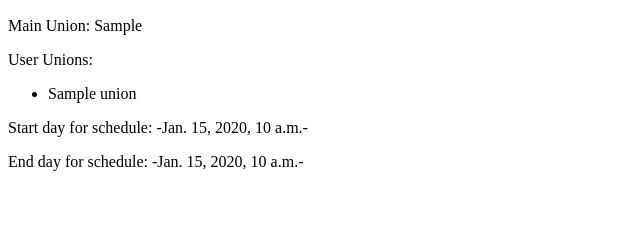
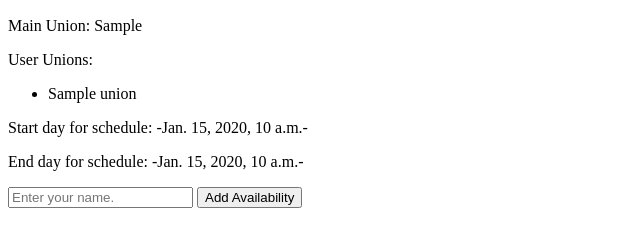
Before and after one commit to brandiseeley/scheduling-app, a Django app: template scheduler/templates/scheduler/schedule.html in a window 1280 px wide. Shown: the part 97-344 px from the top of the page, without its empty margins (0-640 px from the left). Run offline with Django 5.2, Linux system fonts and the light colour scheme; the template is opened without the code that fills it: most values are stand-ins (such as "Sample title", 1, 10 or a date in 2020).

Commit message:
Create form to submit availability

```diff
--- a/scheduler/static/scheduler/render_schedules.js
+++ b/scheduler/static/scheduler/render_schedules.js
@@ -1,4 +1,5 @@
-/* eslint-disable max-lines-per-function */
+// Manage Clusters & Slots
+
 class Slot {
   constructor(ISOString) {
     this.ISOString = ISOString;
@@ -72,30 +73,99 @@ class SlotCluster {
   }
 }
 
+// Manage API
+
+function getCookie(name) {
+  let cookieValue = null;
+  if (document.cookie && document.cookie !== '') {
+    const cookies = document.cookie.split(';');
+    for (let i = 0; i < cookies.length; i++) {
+      const cookie = cookies[i].trim();
+      // Does this cookie string begin with the name we want?
+      if (cookie.substring(0, name.length + 1) === (name + '=')) {
+        cookieValue = decodeURIComponent(cookie.substring(name.length + 1));
+        break;
+      }
+    }
+  }
+  return cookieValue;
+}
+
 async function getScheduleData() {
-  let response = await fetch('data/31');
+  let response = await fetch('31/data');
   let data = await response.json();
   console.log(data);
   return data;
 }
 
+document.querySelector('form').addEventListener('submit', event => {
+  event.preventDefault();
+  console.log(event.target);
+  let formData = new FormData(event.target);
+  console.log(formData);
+  let slots = [];
+  let owner;
+  for (let [name, value] of formData.entries()) {
+    if (name === 'slot') slots.push(value);
+    if (name === 'owner') owner = value;
+  }
+
+  addAvailability(owner, slots);
+});
+
+async function addAvailability(owner, slots) {
+  const csrftoken = getCookie('csrftoken');
+  try {
+    await fetch('31/add_user', {
+      method: 'POST',
+      headers: {
+        'Content-Type': 'application/json',
+        'X-CSRFToken': csrftoken,
+      },
+      body: JSON.stringify({
+        owner,
+        slots,
+      })
+    });
+  } catch (error) {
+    console.log("Error when adding availability");
+    throw error;
+  }
+}
+
+// Manage DOM
+
 function renderMainSchedule(mainCluster) {
   let datesMap = mainCluster.localDatesMap();
   let timesMap = mainCluster.localTimesMap();
 
+  renderDateHeader(datesMap);
+  renderSlots(timesMap);
+}
+
+function renderDateHeader(datesMap) {
   let daysHeader = document.querySelector('#days');
   for (let dateString of Object.keys(datesMap)) {
     let head = document.createElement('TH');
     head.textContent = dateString;
     daysHeader.appendChild(head);
   }
+}
 
+function renderSlots(timesMap) {
   let tableBody = document.querySelector('tbody');
   for (let [timeString, timesArray] of Object.entries(timesMap)) {
     let row = document.createElement('TR');
     timesArray.forEach(slot => {
       let tableData = document.createElement('TD');
-      tableData.textContent = timeString;
+      tableData.textContent += timeString;
+
+      let checkbox = document.createElement('input');
+      checkbox.type = 'checkbox';
+      checkbox.name = 'slot';
+      checkbox.setAttribute('value', slot.id);
+      tableData.appendChild(checkbox);
+
       tableData.dataset.timeslot = slot.id;
       row.appendChild(tableData);
     });
@@ -111,7 +181,7 @@ function renderUserAvailability(userClusters) {
     userCluster.slots.forEach(slot => {
       let matchingTableData = document.querySelector(`[data-timeslot="${slot.id}"]`);
       if (matchingTableData) {
-        matchingTableData.textContent += userCluster.owner;
+        matchingTableData.innerHTML += `(${userCluster.owner})`;
       } else {
         throw new Error("User cluster contained time stamp not present in main schedule");
       }
--- a/scheduler/templates/scheduler/schedule.html
+++ b/scheduler/templates/scheduler/schedule.html
@@ -19,6 +19,8 @@
   <p>Start day for schedule: -{{ main_union.start_date }}-</p>
   <p>End day for schedule: -{{ main_union.end_date }}-</p>
 
+  <form method="POST" action="add_availability">
+
     <table id="schedule">
       <thead>
         <tr id="days">
@@ -28,5 +30,9 @@
       </tbody>
     </table>
 
+    <input type="text" name="owner" placeholder="Enter your name.">
+    <input type="submit" value="Add Availability">
+  </form>
+
   <script src="{% static 'scheduler/render_schedules.js' %}"></script>
 </body>
--- a/scheduler/urls.py
+++ b/scheduler/urls.py
@@ -5,5 +5,6 @@ from . import views
 urlpatterns = [
     path('', views.index, name='index'),
     path('schedules/<int:schedule_id>', views.display_schedule, name="display schedule"),
-    path('schedules/data/<int:schedule_id>', views.schedule_data, name="schedule data"),
+    path('schedules/<int:schedule_id>/data', views.schedule_data, name="schedule data"),
+    path('schedules/<int:schedule_id>/add_user', views.add_user_availability, name="add user"),
 ]
```
Also changed, not shown: scheduler/views.py (+19 -0 lines). Lines whose indentation alone changed are shown as unchanged.
